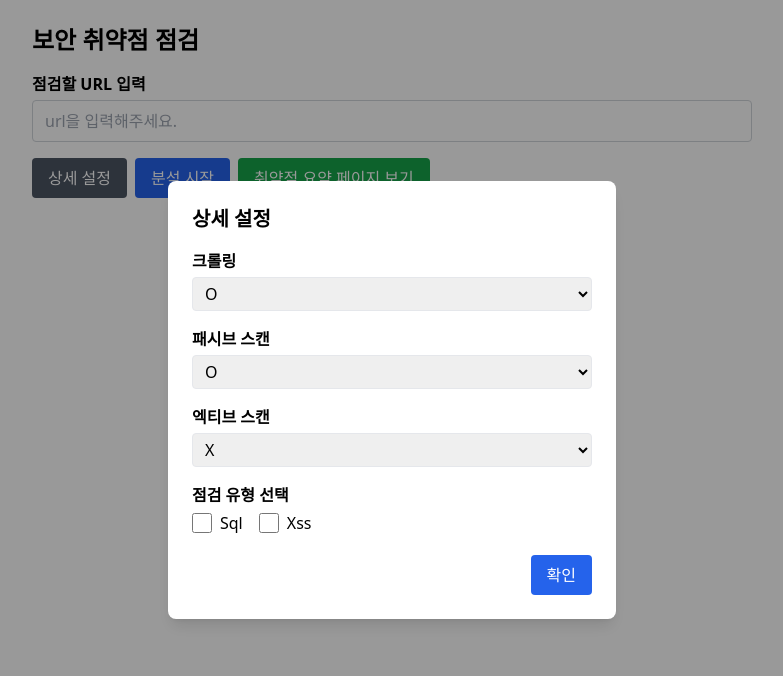
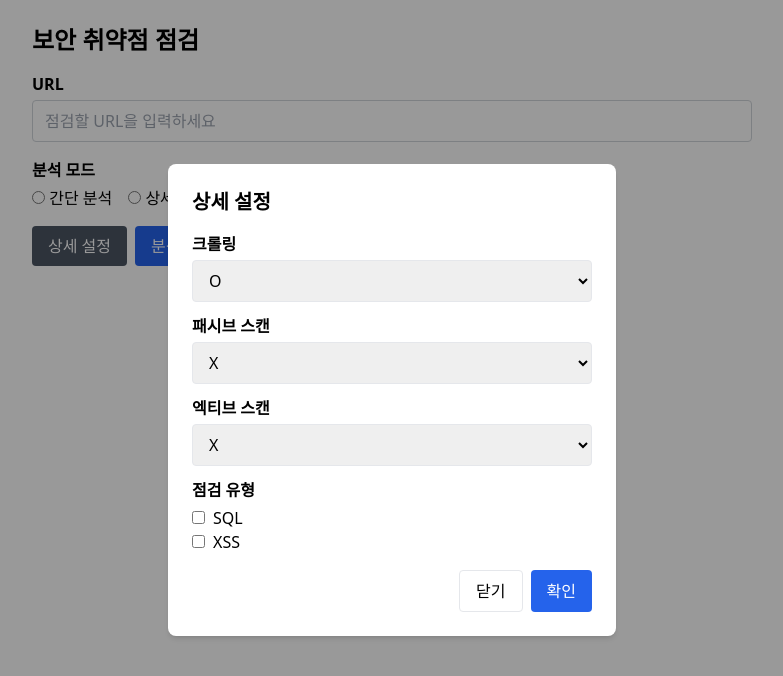
Before and after one commit to SecurePJT/zap_FrontEnd, a React (Create React App) app in the folder vuln-checker/: page / in a window 1280 px wide. Both pictures are taken after a click on the button "상세 설정". Shown: the top 676 px of the page, without its empty margins (248-1031 px from the left). Built offline with nearby package versions, Linux system fonts and the light colour scheme.

Commit message:
10차 수정

```diff
--- a/vuln-checker/src/pages/VulnerabilityList.jsx
+++ b/vuln-checker/src/pages/VulnerabilityList.jsx
@@ -4,25 +4,24 @@ import { useNavigate } from 'react-router-dom';
 
 export default function VulnerabilityList() {
   const [urlInput, setUrlInput] = useState('');
-  const [selectedOptions, setSelectedOptions] = useState({ sql: false, xss: false });
-  const [crawling, setCrawling] = useState('O');
-  const [activeScan, setActiveScan] = useState('X');
-  const [passiveScan, setPassiveScan] = useState('O');
-  const [showSettings, setShowSettings] = useState(false);
+  const [scanMode, setScanMode] = useState(''); // 'simple', 'detailed', or ''
+  const [popupOpen, setPopupOpen] = useState(false);
+
+  const [scanSettings, setScanSettings] = useState({
+    crawling: 'O',
+    passive: 'X',
+    active: 'X',
+    types: {
+      sql: false,
+      xss: false,
+    },
+  });
+
   const [loading, setLoading] = useState(false);
   const [error, setError] = useState(null);
   const [responseData, setResponseData] = useState(null);
 
   const navigate = useNavigate();
-
-  const handleCheckboxChange = (e) => {
-    const { name, checked } = e.target;
-    setSelectedOptions((prev) => ({ ...prev, [name]: checked }));
-  };
-
-  const handleUrlChange = (e) => {
-    setUrlInput(e.target.value);
-  };
 
   const handleConfirm = async () => {
     if (!urlInput.trim()) {
@@ -36,16 +35,19 @@ export default function VulnerabilityList() {
     setResponseData(null);
 
     try {
-      const selected = Object.entries(selectedOptions)
-        .filter(([_, v]) => v)
-        .map(([k]) => k);
+      let apiUrl = 'http://localhost:5000/api/scan';
 
-      let apiUrl = 'http://localhost:5000/api/scan';
-      if (selected.length > 0) {
-        apiUrl += '/' + selected.join('/');
+      if (scanMode === 'simple') {
+        apiUrl += '/simple';
+      } else if (scanMode === 'detailed') {
+        apiUrl += '/detailed';
+      } else {
+        const selected = Object.entries(scanSettings.types)
+          .filter(([_, v]) => v)
+          .map(([k]) => k);
+        if (selected.length > 0) apiUrl += '/' + selected.join('/');
+        apiUrl += `?crawling=${scanSettings.crawling}&passive=${scanSettings.passive}&activeScan=${scanSettings.active}`;
       }
-
-      apiUrl += `?crawling=${crawling}&activeScan=${activeScan}&passiveScan=${passiveScan}`;
 
       const response = await axios.post(apiUrl, { url: urlInput });
       setResponseData(response.data);
@@ -61,32 +63,74 @@ export default function VulnerabilityList() {
     navigate('/vulnerability-summary', { state: { alerts: responseData?.alerts || [] } });
   };
 
+  const handleSettingsChange = (e) => {
+    const { name, value } = e.target;
+    setScanSettings((prev) => ({ ...prev, [name]: value }));
+  };
+
+  const handleCheckboxChange = (e) => {
+    const { name, checked } = e.target;
+    setScanSettings((prev) => ({
+      ...prev,
+      types: { ...prev.types, [name]: checked },
+    }));
+  };
+
+  const confirmPopupSettings = () => {
+    setPopupOpen(false);
+    setScanMode(''); // 라디오 버튼 비활성화 (선택 해제)
+  };
+
   return (
     <div className="max-w-3xl mx-auto p-6">
       <h1 className="text-2xl font-bold mb-4">보안 취약점 점검</h1>
 
       {/* URL 입력 */}
       <div className="mb-4">
-        <label htmlFor="urlInput" className="block mb-1 font-semibold">점검할 URL 입력</label>
+        <label className="block font-semibold mb-1">URL</label>
         <input
-          id="urlInput"
           type="text"
           value={urlInput}
-          onChange={handleUrlChange}
-          placeholder="url을 입력해주세요."
-          className="w-full px-3 py-2 border border-gray-300 rounded focus:outline-none focus:ring-2 focus:ring-blue-600"
+          onChange={(e) => setUrlInput(e.target.value)}
+          placeholder="점검할 URL을 입력하세요"
+          className="w-full px-3 py-2 border border-gray-300 rounded"
         />
+      </div>
+
+      {/* 분석 모드 선택 */}
+      <div className="mb-4">
+        <p className="font-semibold mb-1">분석 모드</p>
+        <label className="mr-4">
+          <input
+            type="radio"
+            name="scanMode"
+            value="simple"
+            checked={scanMode === 'simple'}
+            onChange={(e) => setScanMode(e.target.value)}
+          />{' '}
+          간단 분석
+        </label>
+        <label>
+          <input
+            type="radio"
+            name="scanMode"
+            value="detailed"
+            checked={scanMode === 'detailed'}
+            onChange={(e) => setScanMode(e.target.value)}
+          />{' '}
+          상세 분석
+        </label>
       </div>
 
       {/* 상세 설정 버튼 */}
       <button
-        onClick={() => setShowSettings(true)}
+        onClick={() => setPopupOpen(true)}
         className="mb-4 px-4 py-2 bg-gray-600 text-white rounded hover:bg-gray-700"
       >
         상세 설정
       </button>
 
-      {/* 확인 버튼 */}
+      {/* 분석 버튼 */}
       <button
         onClick={handleConfirm}
         className="ml-2 px-4 py-2 bg-blue-600 text-white rounded hover:bg-blue-700"
@@ -100,78 +144,81 @@ export default function VulnerabilityList() {
         onClick={goToSummary}
         className="ml-2 px-4 py-2 bg-green-600 text-white rounded hover:bg-green-700"
       >
-        취약점 요약 페이지 보기
+        요약 페이지 보기
       </button>
 
-      {/* 에러 메시지 */}
-      {error && <p className="mt-6 text-red-600">{error}</p>}
+      {error && <p className="text-red-600 mt-4">{error}</p>}
 
-      {/* 설정 모달 */}
-      {showSettings && (
-        <div className="fixed top-0 left-0 w-full h-full bg-black bg-opacity-40 flex items-center justify-center z-50">
-          <div className="bg-white p-6 rounded-lg shadow-lg w-full max-w-md">
-            <h2 className="text-xl font-semibold mb-4">상세 설정</h2>
+      {/* 상세 설정 팝업 */}
+      {popupOpen && (
+        <div className="fixed inset-0 flex items-center justify-center bg-black bg-opacity-40 z-50">
+          <div className="bg-white p-6 rounded-lg shadow-md w-full max-w-md">
+            <h2 className="text-xl font-bold mb-4">상세 설정</h2>
 
-            {/* 크롤링 */}
-            <div className="mb-4">
+            <div className="mb-3">
               <label className="block font-semibold mb-1">크롤링</label>
               <select
-                value={crawling}
-                onChange={(e) => setCrawling(e.target.value)}
-                className="w-full px-2 py-1 border rounded"
+                name="crawling"
+                value={scanSettings.crawling}
+                onChange={handleSettingsChange}
+                className="w-full px-3 py-2 border rounded"
               >
                 <option value="O">O</option>
                 <option value="X">X</option>
               </select>
             </div>
 
-            {/* 패시브 스캔 */}
-            <div className="mb-4">
+            <div className="mb-3">
               <label className="block font-semibold mb-1">패시브 스캔</label>
               <select
-                value={passiveScan}
-                onChange={(e) => setPassiveScan(e.target.value)}
-                className="w-full px-2 py-1 border rounded"
+                name="passive"
+                value={scanSettings.passive}
+                onChange={handleSettingsChange}
+                className="w-full px-3 py-2 border rounded"
               >
                 <option value="O">O</option>
                 <option value="X">X</option>
               </select>
             </div>
 
-            {/* 엑티브 스캔 */}
-            <div className="mb-4">
+            <div className="mb-3">
               <label className="block font-semibold mb-1">엑티브 스캔</label>
               <select
-                value={activeScan}
-                onChange={(e) => setActiveScan(e.target.value)}
-                className="w-full px-2 py-1 border rounded"
+                name="active"
+                value={scanSettings.active}
+                onChange={handleSettingsChange}
+                className="w-full px-3 py-2 border rounded"
               >
                 <option value="O">O</option>
                 <option value="X">X</option>
               </select>
             </div>
 
-            {/* 점검 유형 체크박스 */}
-            <div className="mb-4">
-              <p className="font-semibold mb-1">점검 유형 선택</p>
-              {Object.keys(selectedOptions).map((option) => (
-                <label key={option} className="inline-flex items-center mr-4 space-x-2">
+            <div className="mb-3">
+              <label className="block font-semibold mb-1">점검 유형</label>
+              {Object.entries(scanSettings.types).map(([type, value]) => (
+                <label key={type} className="block">
                   <input
                     type="checkbox"
-                    name={option}
-                    checked={selectedOptions[option]}
+                    name={type}
+                    checked={value}
                     onChange={handleCheckboxChange}
-                    className="form-checkbox h-5 w-5 text-blue-600"
+                    className="mr-2"
                   />
-                  <span className="capitalize">{option}</span>
+                  {type.toUpperCase()}
                 </label>
               ))}
             </div>
 
-            {/* 닫기/확인 버튼 */}
-            <div className="flex justify-end">
+            <div className="flex justify-end mt-4">
               <button
-                onClick={() => setShowSettings(false)}
+                onClick={() => setPopupOpen(false)}
+                className="px-4 py-2 mr-2 border rounded hover:bg-gray-100"
+              >
+                닫기
+              </button>
+              <button
+                onClick={confirmPopupSettings}
                 className="px-4 py-2 bg-blue-600 text-white rounded hover:bg-blue-700"
               >
                 확인
```
